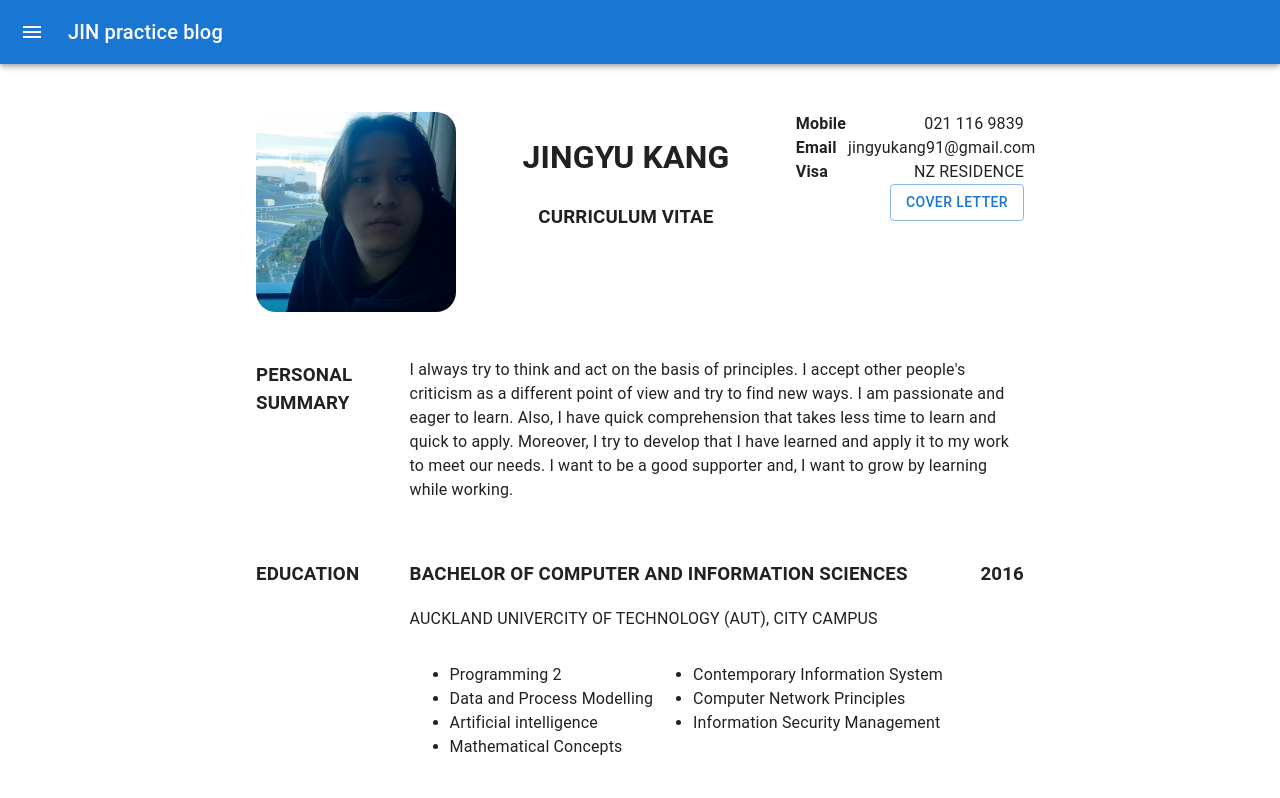
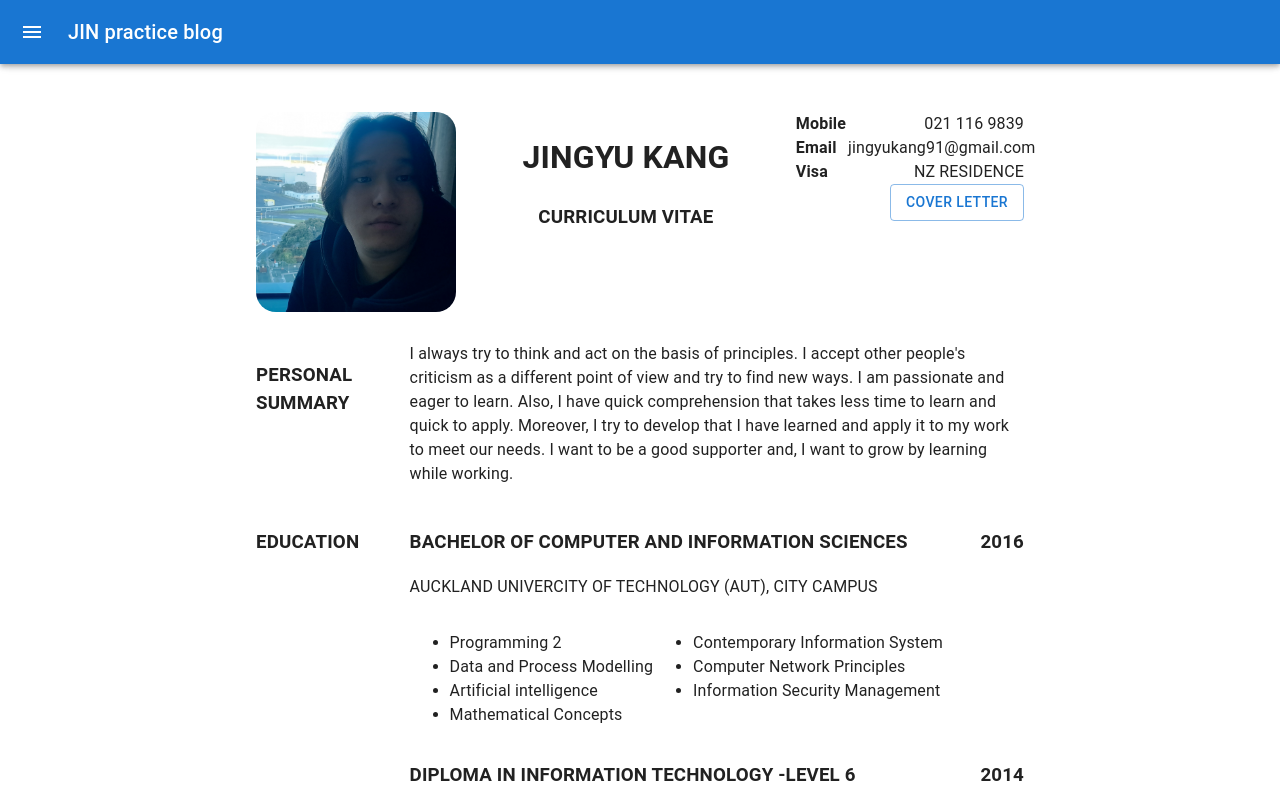
Before and after one commit to jingyukang/api-practice-2, a React (Create React App) app: page / in a window 1280 px wide. Shown: the top 798 px of the page. Built offline with nearby package versions, Linux system fonts and the light colour scheme.

Commit message:
CV p -> div

```diff
--- a/src/components/JinPage/index.jsx
+++ b/src/components/JinPage/index.jsx
@@ -104,7 +104,7 @@ const JinPage = () => {
         </div>
         <div className="dsb" style={divStyle}>
           <CVHead head="PERSONAL SUMMARY" />
-          <p style={{ width: "80%" }}>
+          <div style={{ width: "80%" }}>
             I always try to think and act on the basis of principles. I accept
             other people's criticism as a different point of view and try to
             find new ways. I am passionate and eager to learn. Also, I have
@@ -112,7 +112,7 @@ const JinPage = () => {
             apply. Moreover, I try to develop that I have learned and apply it
             to my work to meet our needs. I want to be a good supporter and, I
             want to grow by learning while working.
-          </p>
+          </div>
         </div>
         <div className="dsb" style={divStyle}>
           <CVHead head="EDUCATION" />
```
